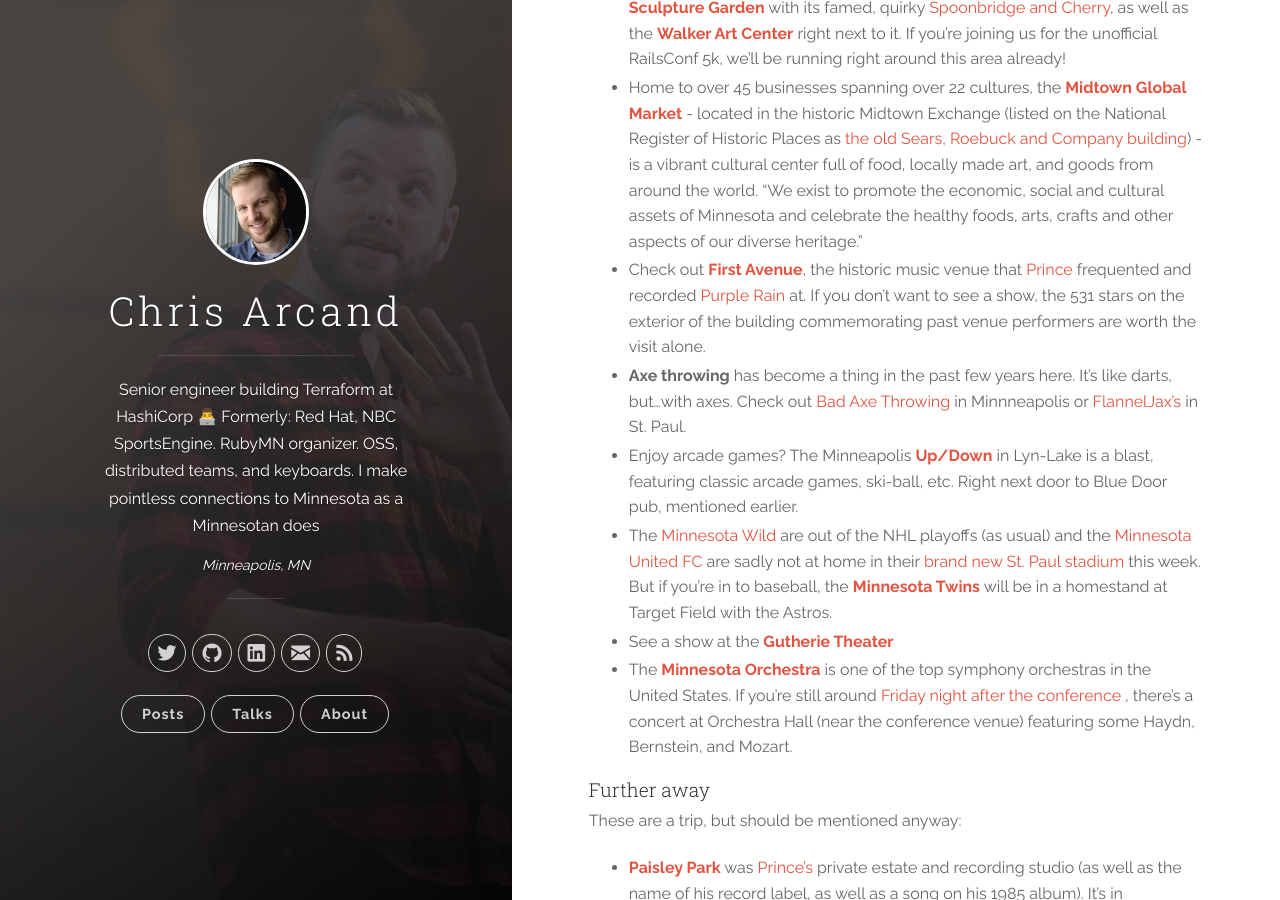
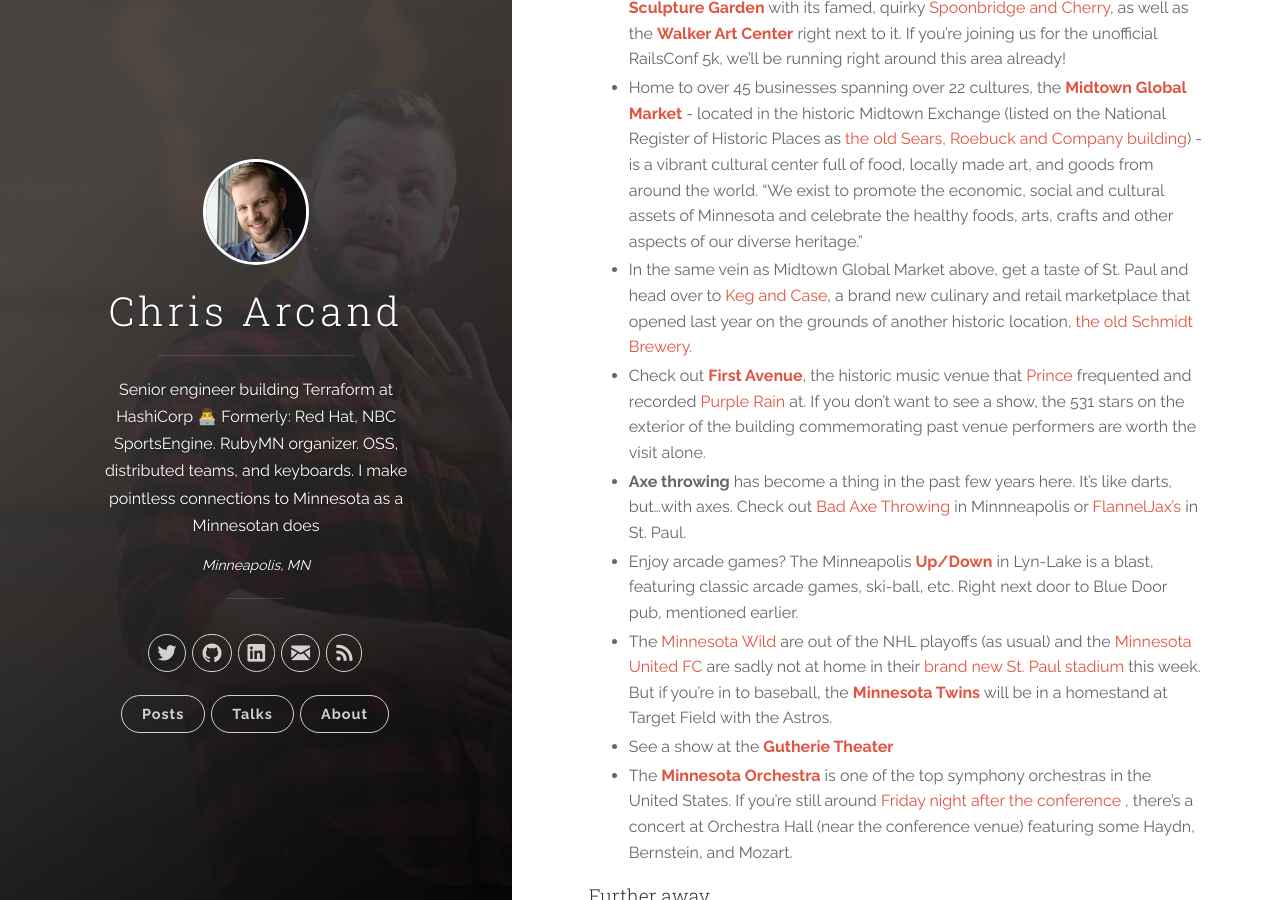
Before and after one commit to chrisarcand/chrisarcand.github.io, a Jekyll site: the page built from _posts/2019-04-28-railsconf2019.md, in a window 1280 px wide and 900 px high, scrolled down 13555 px. Built offline with Jekyll 4.4.1, drawn with Linux system fonts in a browser that asks for light colours; nearby versions of some CDN libraries; comment, search, counter and statistics services are not loaded.

Commit message:
Keg and Case

```diff
--- a/_posts/2019-04-28-railsconf2019.md
+++ b/_posts/2019-04-28-railsconf2019.md
@@ -455,6 +455,8 @@
    us for the unofficial RailsConf 5k, we'll be running right around this area already!
 * Home to over 45 businesses spanning over 22 cultures, the [**Midtown Global Market**](https://midtownglobalmarket.org) - located in the historic Midtown Exchange (listed on the National Register of Historic Places as [the old Sears, Roebuck and Company building](https://en.wikipedia.org/wiki/Midtown_Exchange)) -
   is a vibrant cultural center full of food, locally made art, and goods from around the world. "We exist to promote the economic, social and cultural assets of Minnesota and celebrate the healthy foods, arts, crafts and other aspects of our diverse heritage."
+* In the same vein as Midtown Global Market above, get a taste of St. Paul and head over to [Keg and Case](https://www.kegandcase.com/), a brand new culinary and retail marketplace that opened
+   last year on the grounds of another historic location, [the old Schmidt Brewery](https://www.forbes.com/sites/tompfister/2018/10/24/former-schmidt-brewery-hops-onto-national-register/).
 * Check out [**First Avenue**](https://first-avenue.com/), the historic music venue that [Prince](https://en.wikipedia.org/wiki/Prince_(musician))
    frequented and recorded [Purple Rain](https://en.wikipedia.org/wiki/Purple_Rain_(album)) at. If you don't want to see a show,
    the 531 stars on the exterior of the building commemorating past venue performers are worth the visit alone.
```
Also changed, not shown: other parts of _posts/2019-04-28-railsconf2019.md (+1 -0 lines).
